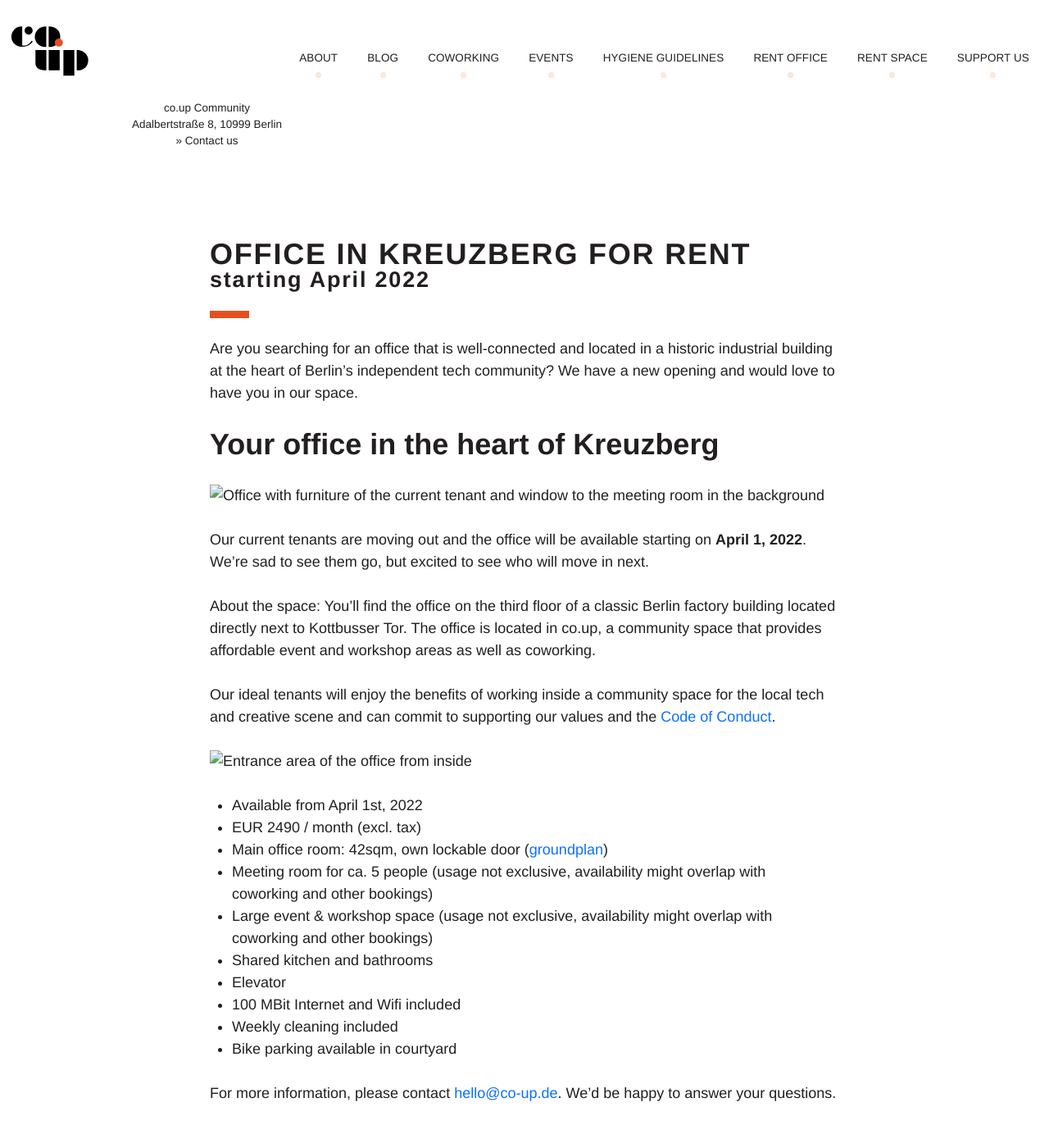
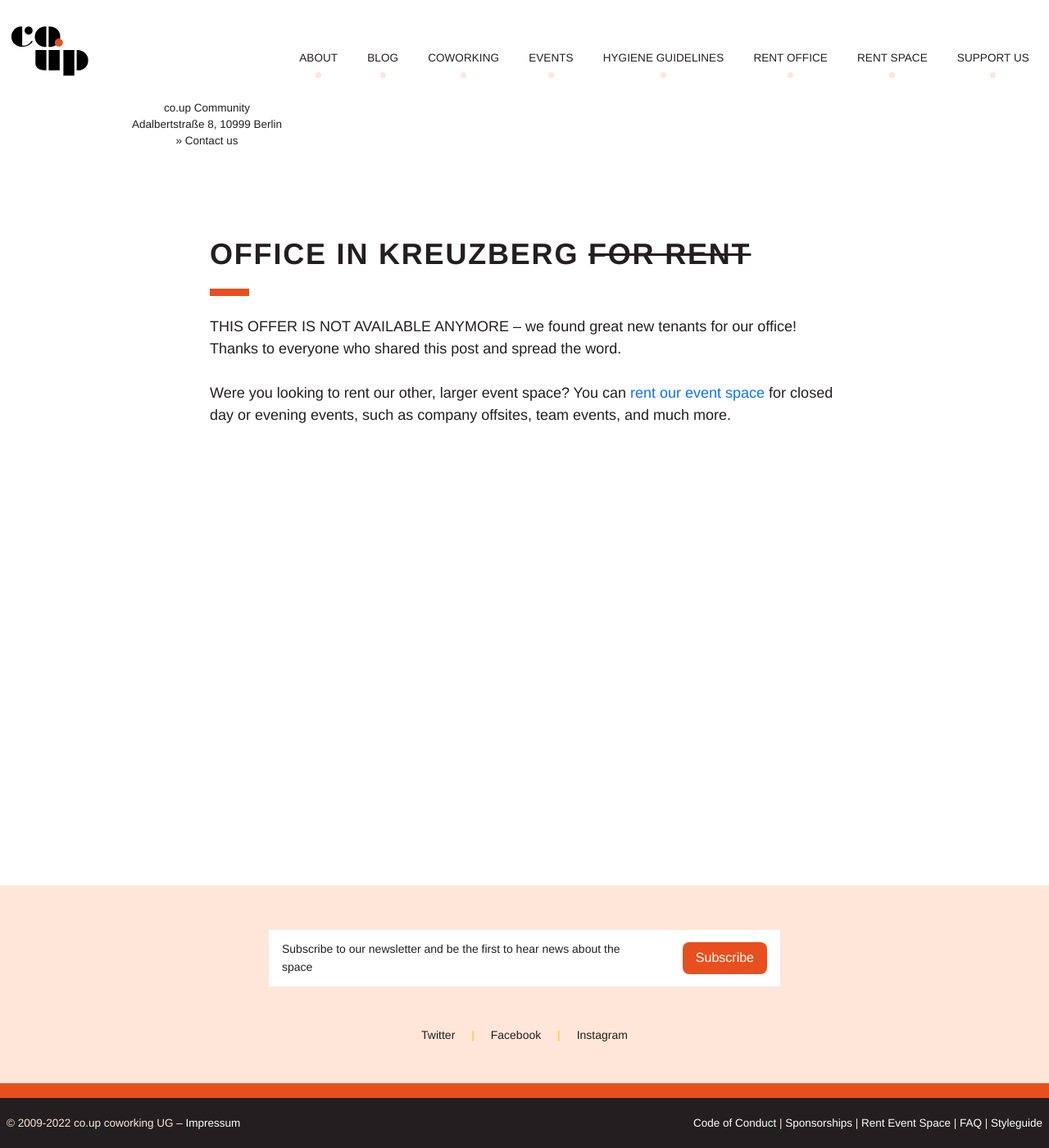
Before and after one commit to co-up/co-up.de, a Jekyll site: the page built from rent-office.md, in a window 1280 px wide and 1400 px high. Shown: the whole window at 82% size. Built offline with Jekyll 4.4.1, drawn with Linux system fonts in a browser that asks for light colours.

Commit message:
reverted to "no longer offered" copy

```diff
--- a/rent-office.md
+++ b/rent-office.md
@@ -6,44 +6,13 @@ description: Are you searching for an office that is well-connected and located
 ---
 
 <h1>
-  Office in Kreuzberg for rent
-  <span>starting April 2022</span>
+  Office in Kreuzberg <strike>for rent</strike>
 </h1>
 
 <p>
- Are you searching for an office that is well-connected and located in a historic industrial building at the heart of Berlin’s independent tech community? We have a new opening and would love to have you in our space.
-</p>
-
-<h2>Your office in the heart of Kreuzberg</h2>
-
-![Office with furniture of the current tenant and window to the meeting room in the background](photos/office-3rd-floor-main.jpg)
-
-<p>
-  Our current tenants are moving out and the office will be available starting on <strong>April 1, 2022</strong>. We’re sad to see them go, but excited to see who will move in next.
+  <span class="ttu">This offer is not available anymore</span> – we found great new tenants for our office! Thanks to everyone who shared this post and spread the word.
 </p>
 
 <p>
-  About the space: You’ll find the office on the third floor of a classic Berlin factory building located directly next to Kottbusser Tor. The office is located in co.up, a community space that provides affordable event and workshop areas as well as coworking.
+  Were you looking to rent our other, larger event space? You can <a href="/rent-space"> rent our event space</a> for closed day or evening events, such as company offsites, team events, and much more.
 </p>
-
-<p>
-Our ideal tenants will enjoy the benefits of working inside a community space for the local tech and creative scene and can commit to supporting our values and the <a href="https://co-up.de/code-of-conduct/">Code of Conduct</a>.
-</p>
-
-![Entrance area of the office from inside](photos/office-3rd-floor-entrance.jpg)
-
-* Available from April 1st, 2022
-* EUR 2490 / month (excl. tax)
-* Main office room: 42sqm, own lockable door ([groundplan](/photos/3rd-floor-groundplan.jpg))
-* Meeting room for ca. 5 people (usage not exclusive, availability might overlap with coworking and other bookings)
-* Large event & workshop space (usage not exclusive, availability might overlap with coworking and other bookings)
-* Shared kitchen and bathrooms
-* Elevator
-* 100 MBit Internet and Wifi included
-* Weekly cleaning included
-* Bike parking available in courtyard
-
-
-<p>
-  For more information, please contact <a href="mailto:hello@co-up.de">hello@co-up.de</a>. We’d be happy to answer your questions.
-</p>
```
